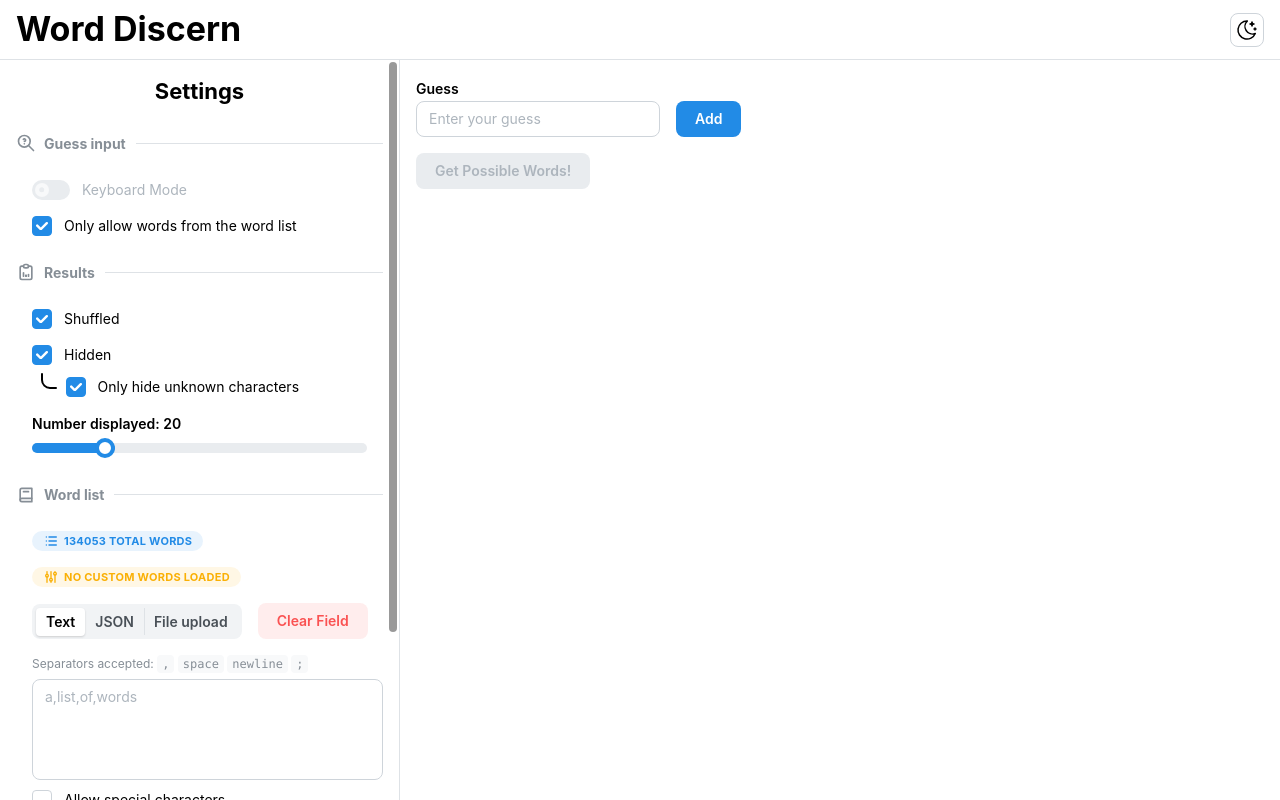
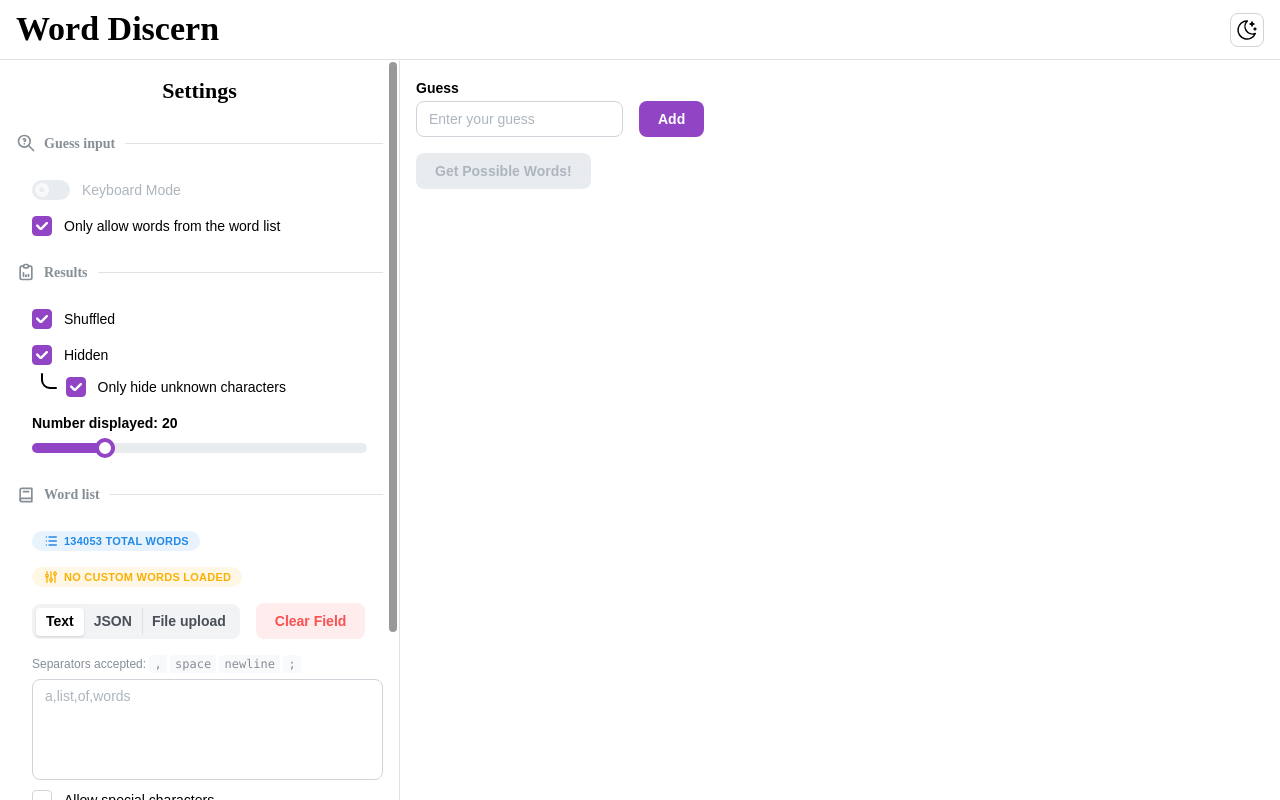
Before and after one commit to dLogan807/word-discern, a React (Vite) app: page / in a window 1280 px wide. Built offline with nearby package versions, Linux system fonts and the light colour scheme.

Commit message:
change app theme to purple and change fonts

```diff
--- a/src/theme.ts
+++ b/src/theme.ts
@@ -1,5 +1,21 @@
 import { createTheme } from "@mantine/core";
 
 export const theme = createTheme({
-  /* Put your mantine theme override here */
+  primaryColor: "discerning-purple",
+  colors: {
+    "discerning-purple": [
+      "#faedff",
+      "#ecdaf7",
+      "#d3b3e9",
+      "#ba8ada",
+      "#a262cc",
+      "#9851c6",
+      "#9145c4",
+      "#7e37ad",
+      "#702f9b",
+      "#622689",
+    ],
+  },
+  fontFamily: "Arial, sans-serif",
+  headings: { fontFamily: "Times New Roman, sans-serif" },
 });
```
